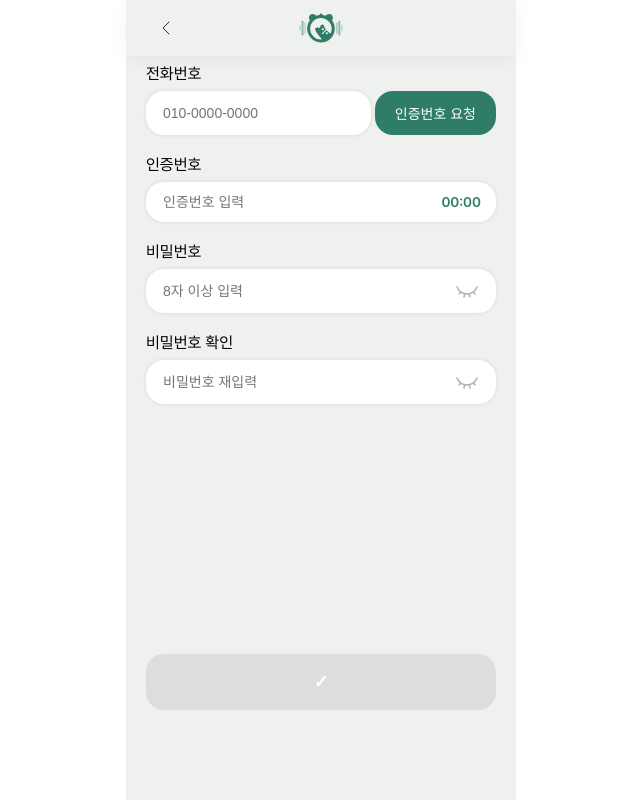
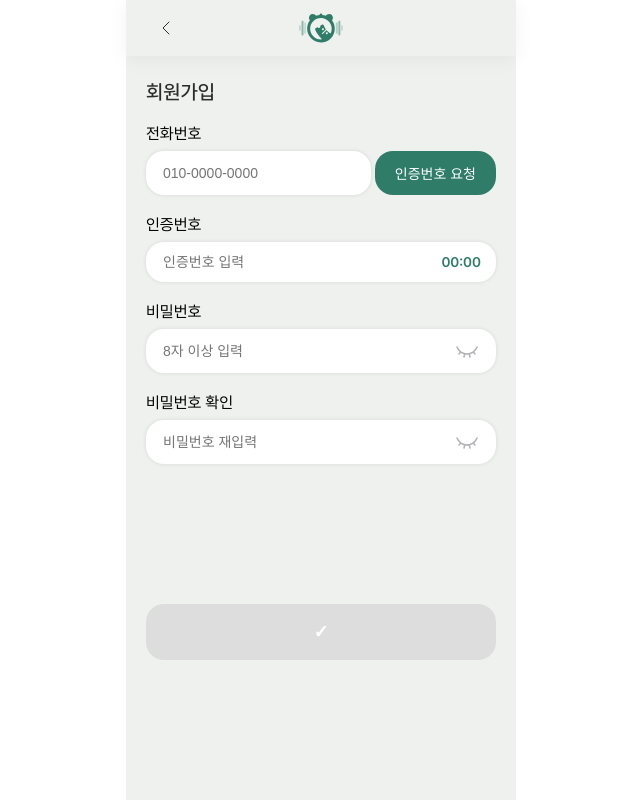
Before and after one commit to yeon-yeon1/2025-LIKELION-BuyDobong-FE, a React (Vite) app: page /signup in a window 1280 px wide. Shown: the whole page, without its empty margins (319-959 px from the left). Built offline with nearby package versions, Linux system fonts and the light colour scheme; no server answers.

Commit message:
🐛 Fix : QA 1차 대응 - 디테일 UI 수정(#41)

```diff
--- a/src/components/Header.tsx
+++ b/src/components/Header.tsx
@@ -36,11 +36,17 @@ function BackButton() {
 }
 
 function Header() {
+  const navigate = useNavigate();
+
+  const handleLogoClick = () => {
+    navigate('/keywordSearch');
+  };
+
   return (
     <H.Header>
       <H.HeaderContent>
         <BackButton />
-        <H.LogoContainer>
+        <H.LogoContainer onClick={handleLogoClick}>
           <Logo width={56} height={56} />
         </H.LogoContainer>
       </H.HeaderContent>
--- a/src/routes/SignupRole.tsx
+++ b/src/routes/SignupRole.tsx
@@ -68,9 +68,22 @@ function SignupRole() {
       });
       console.log('[signup status]', status, data);
       if (status === 200 && data?.accessToken) {
+        const token: string = data.accessToken;
+        const userRole: string = data.role;
+
+        // 토큰과 역할 정보 저장
+        sessionStorage.setItem('auth:token', token);
+        sessionStorage.setItem('auth:role', userRole);
+        sessionStorage.setItem('accessToken', token);
+
+        // axios 기본 헤더에 토큰 설정
+        axios.defaults.headers.common.Authorization = `Bearer ${token}`;
+
+        // 회원가입 정보 정리
         sessionStorage.removeItem('signup:partial');
-        // TODO: accessToken을 전역/메모리에 저장하고 싶다면 여기서 처리
-        navigate('/', { replace: true });
+
+        // 모든 사용자를 공통홈(keywordSearch)으로 이동
+        navigate('/keywordSearch', { replace: true });
         return;
       }
       const msg =
--- a/src/routes/customer/KeywordSearch.tsx
+++ b/src/routes/customer/KeywordSearch.tsx
@@ -152,13 +152,31 @@ export default function KeywordSearch() {
         signal: controller.signal,
       });
 
-      if (!Array.isArray(data)) {
+      console.log('🔍 검색 API 응답:', { data, type: typeof data, isArray: Array.isArray(data) });
+
+      // 다양한 응답 구조 처리
+      let searchResults: ApiItem[] = [];
+
+      if (Array.isArray(data)) {
+        searchResults = data;
+      } else if (data && typeof data === 'object') {
+        const responseData = data as Record<string, unknown>;
+        if ('data' in responseData && Array.isArray(responseData.data)) {
+          searchResults = responseData.data as ApiItem[];
+        } else if ('results' in responseData && Array.isArray(responseData.results)) {
+          searchResults = responseData.results as ApiItem[];
+        } else {
+          setStores([]);
+          setGroups([]);
+          return;
+        }
+      } else {
         setStores([]);
         setGroups([]);
         return;
       }
 
-      const nextStores: Store[] = data.map((it) => ({
+      const nextStores: Store[] = searchResults.map((it) => ({
         id: it.store.id,
         name: it.store.name,
         market: it.store.marketLabel,
@@ -166,7 +184,7 @@ export default function KeywordSearch() {
         thumb: it.store.imageUrl,
       }));
 
-      const nextGroups: ProductGroup[] = data.map((it) => ({
+      const nextGroups: ProductGroup[] = searchResults.map((it) => ({
         store: {
           id: it.store.id,
           name: it.store.name,
--- a/src/styles/HeaderStyle.ts
+++ b/src/styles/HeaderStyle.ts
@@ -63,4 +63,8 @@ export const LogoContainer = styled.div`
   display: flex;
   align-items: center;
   justify-content: center;
+  cursor: pointer;
+  border-radius: 8px;
+  padding: 8px;
+  transition: background-color 0.2s ease;
 `;
--- a/src/styles/LoginStyle.ts
+++ b/src/styles/LoginStyle.ts
@@ -5,7 +5,6 @@ export const Page = styled.div`
   padding: 68px 20px 20px; /* 헤더 높이(56px) + 여백(12px) */
   max-width: 350px;
   margin: 0 auto;
-  min-height: 100vh;
 `;
 
 export const Head = styled.h1`
--- a/src/styles/ModalStyle.ts
+++ b/src/styles/ModalStyle.ts
@@ -13,23 +13,8 @@ export const Overlay = styled.div`
   align-items: center;
   justify-content: center;
   z-index: 99999;
-  width: 390px;
-  height: 800px;
-
-  margin: 0 auto;
-  @media (hover: none) and (pointer: coarse) {
-    width: 100%;
-    height: 100vh;
-    margin: 0 auto;
-
-    @media (min-width: 768px) {
-      body {
-        width: 390px;
-        margin: 0 auto;
-        height: 100vh;
-      }
-    }
-  }
+  width: 100%;
+  height: 100vh;
 `;
 
 export const Card = styled.div<{ $width: number | string }>`
--- a/src/styles/SignupRoleStyle.tsx
+++ b/src/styles/SignupRoleStyle.tsx
@@ -2,7 +2,7 @@ import styled from 'styled-components';
 import palette from '@lib/colorPalette';
 
 export const Page = styled.form`
-  padding: 60px 20px 0;
+  padding: 60px 20px 120px;
 `;
 
 export const Head = styled.h1`
--- a/src/styles/SignupStyle.ts
+++ b/src/styles/SignupStyle.ts
@@ -3,7 +3,7 @@ import palette from '@lib/colorPalette';
 
 // 페이지 컨테이너
 export const Signup = styled.div`
-  padding: 0 20px;
+  padding: 60px 20px 120px;
 `;
 
 // 제목
@@ -121,10 +121,16 @@ export const IconButton = styled.button`
 
 // 하단 제출 바 + 버튼
 export const BottomBar = styled.div`
-  display: block;
-  margin-top: 250px;
+  position: fixed;
+  bottom: 15%;
+  left: 50%;
+  transform: translateX(-50%);
+  width: 100%;
+  max-width: 350px;
+  padding: 16px 20px 20px;
   display: grid;
   place-items: center;
+  z-index: 1000;
 `;
 
 export const PrimaryCTA = styled.button`
--- a/src/styles/customer/KeywordSearchStyle.ts
+++ b/src/styles/customer/KeywordSearchStyle.ts
@@ -274,7 +274,7 @@ export const Backdrop = styled.div`
   background: rgba(0, 0, 0, 0.45);
   display: grid;
   place-items: center;
-  z-index: 1000;
+  z-index: 99999;
 `;
 export const Modal = styled.div`
   width: min(520px, calc(100% - 100px));
```
